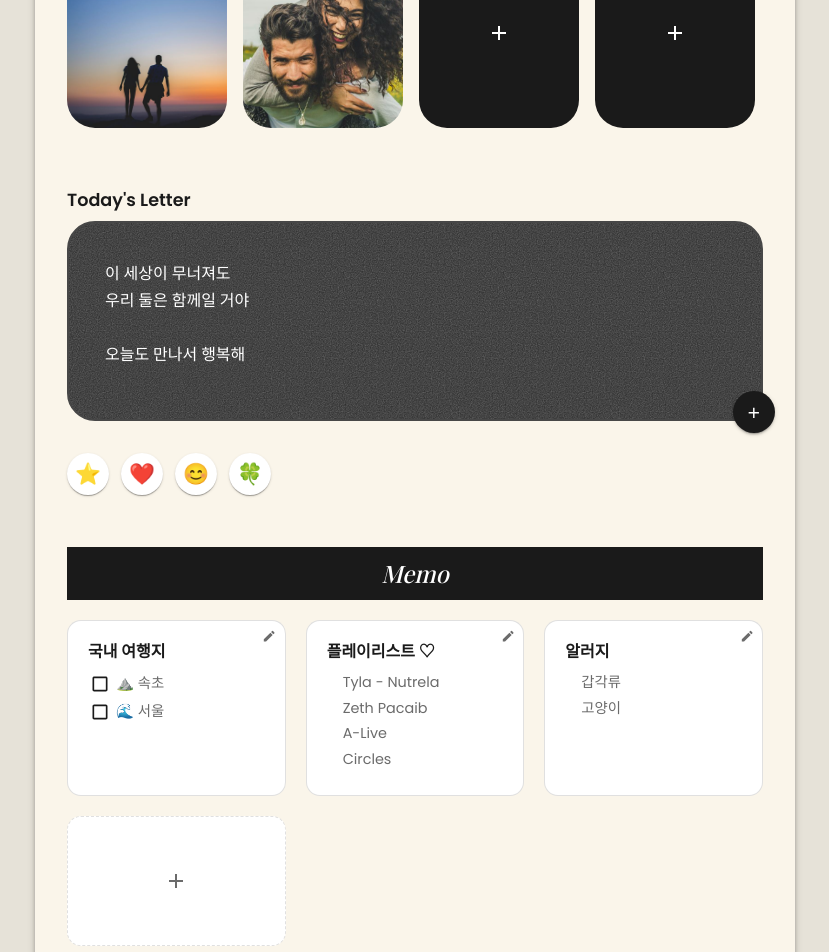
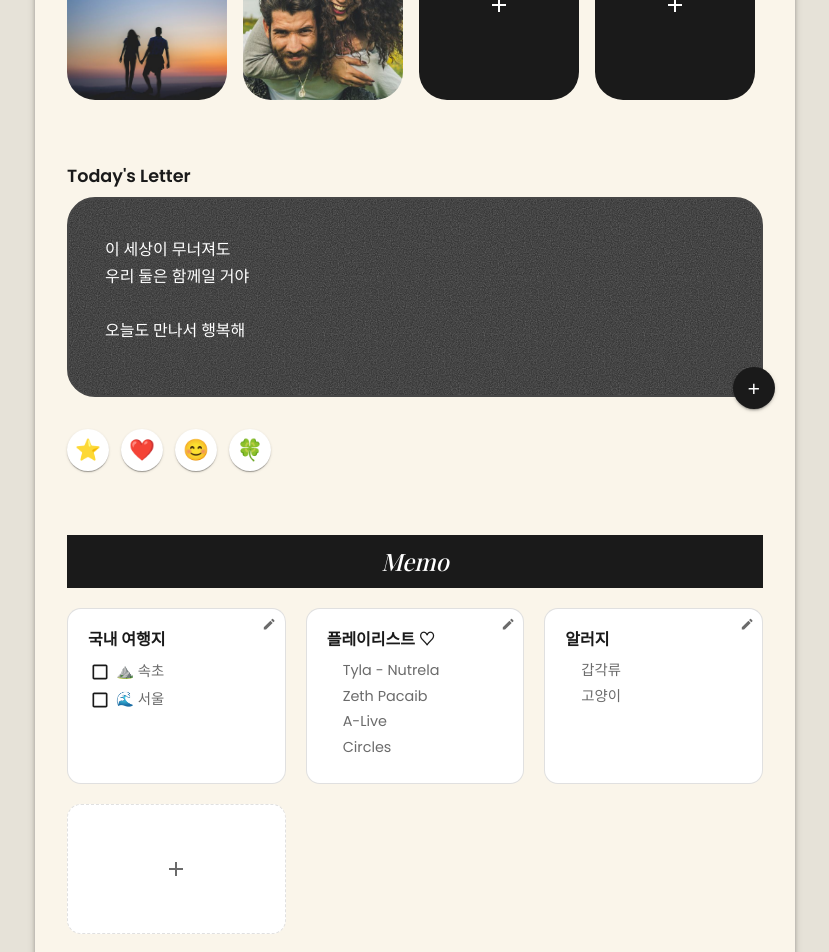
Before and after one commit to panjuru93-sudo/couple-diary, a React (Vite) app: page / in a window 1280 px wide. Shown: the part 340-1292 px from the top of the page, without its empty margins (225-1054 px from the left). Built offline with nearby package versions, Linux system fonts and the light colour scheme; a web font is replaced by a local one.

Commit message:
fix: 섹션 간 상하 여백을 일정하게 정렬

```diff
--- a/src/App.jsx
+++ b/src/App.jsx
@@ -28,7 +28,6 @@ function App() {
           boxShadow: { xs: 1, md: 4 },
           display: 'flex',
           flexDirection: 'column',
-          gap: { xs: 2, md: 3.5 },
         }}
       >
         <BrandBanner title="D-599" />
--- a/src/components/diary/memo-board.jsx
+++ b/src/components/diary/memo-board.jsx
@@ -59,7 +59,7 @@ function MemoBoard() {
   };
 
   return (
-    <Box sx={{ px: { xs: 2, md: 4 }, pb: { xs: 3, md: 5 } }}>
+    <Box sx={{ px: { xs: 2, md: 4 }, py: { xs: 2.5, md: 4 } }}>
       <Box
         sx={{
           bgcolor: 'primary.main',
--- a/src/components/diary/photo-memory-strip.jsx
+++ b/src/components/diary/photo-memory-strip.jsx
@@ -48,7 +48,7 @@ const photoItems = [
  */
 function PhotoMemoryStrip({ heading = 'Try recording\nyour love' }) {
   return (
-    <Box sx={{ px: { xs: 2, md: 4 }, py: { xs: 2, md: 4 } }}>
+    <Box sx={{ px: { xs: 2, md: 4 }, py: { xs: 2.5, md: 4 } }}>
       <Box sx={{ display: 'flex', justifyContent: 'space-between', alignItems: 'flex-end', mb: 1.5 }}>
         <Typography
           variant="body2"
--- a/src/components/diary/today-letter-card.jsx
+++ b/src/components/diary/today-letter-card.jsx
@@ -35,7 +35,7 @@ function TodayLetterCard({
   };
 
   return (
-    <Box sx={{ px: { xs: 2, md: 4 }, pb: { xs: 2, md: 3 } }}>
+    <Box sx={{ px: { xs: 2, md: 4 }, py: { xs: 2.5, md: 4 } }}>
       <Typography variant="body2" sx={{ fontWeight: 600, mb: 1, fontSize: { xs: '0.875rem', md: '1.1rem' } }}>
         Today&apos;s Letter
       </Typography>
```
